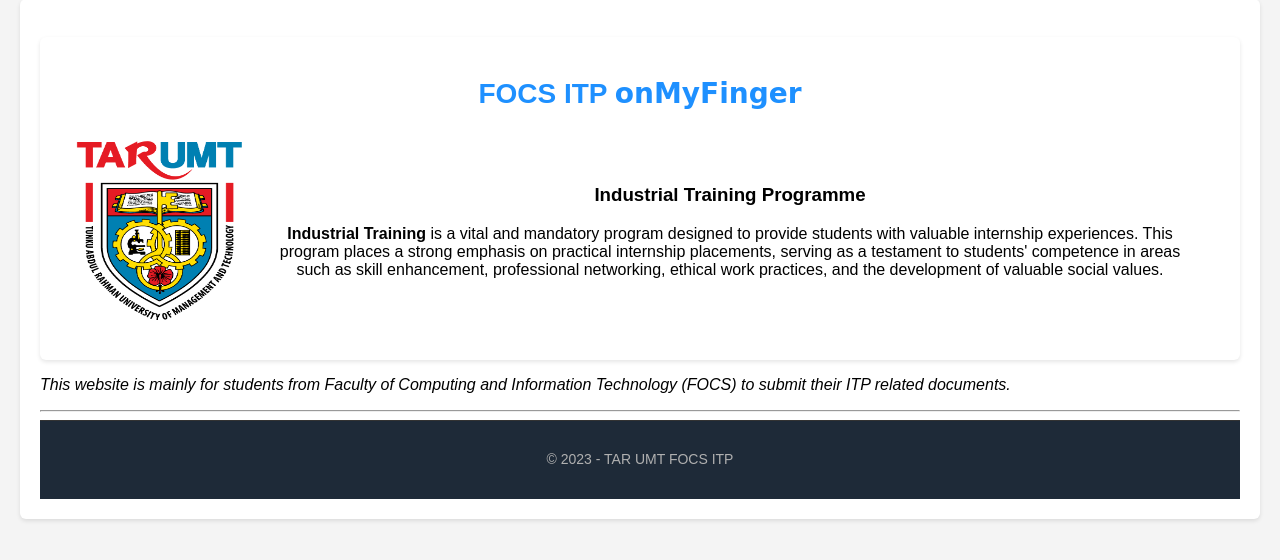
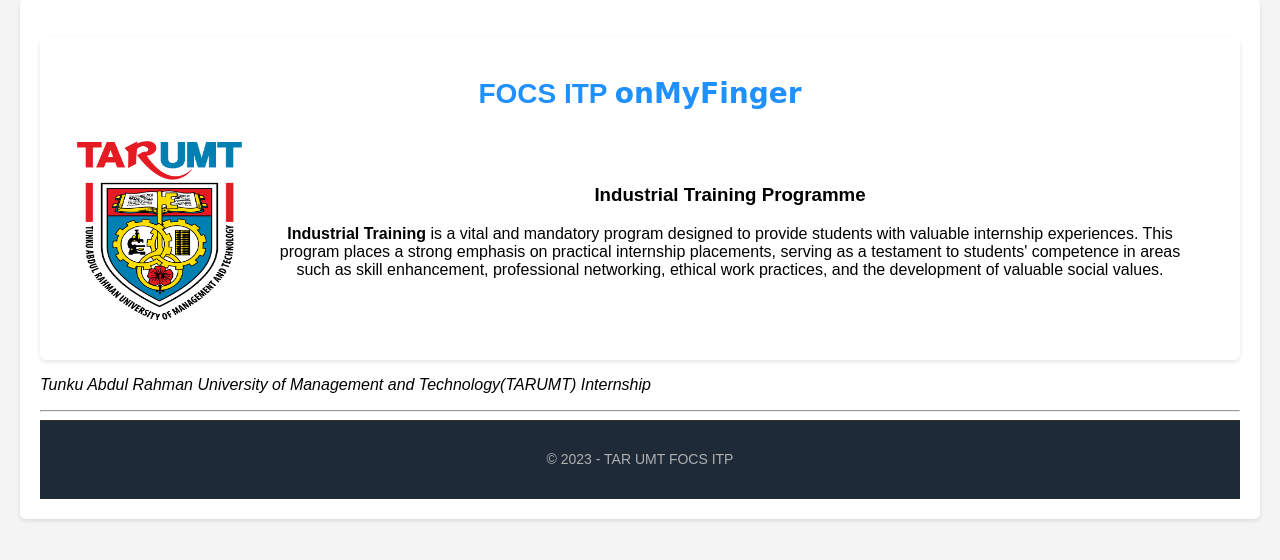
Before and after one commit to JeopardiseYouth/asgm_aws, a Flask app: page / in a window 1280 px wide. Shown: the part 57-617 px from the top of the page. Run offline with Flask 3, Linux system fonts and the light colour scheme.

Commit message:
Update home.html

```diff
--- a/templates/home.html
+++ b/templates/home.html
@@ -76,8 +76,7 @@
         </div>
 
         <div class="footerRow">
-            <p class="lead"><i>This website is mainly for students from Faculty of Computing and Information
-                    Technology (FOCS) to submit their ITP related documents. </i></p>
+            <p class="lead"><i>Tunku Abdul Rahman University of Management and Technology(TARUMT) Internship</i></p>
         </div>
 
         <hr>
```
